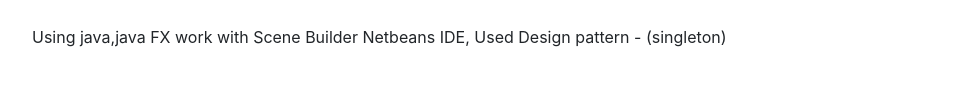
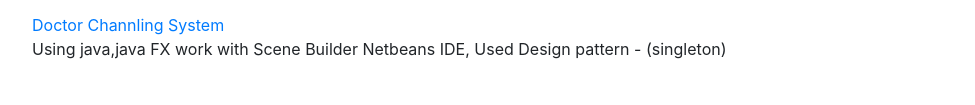
Before and after one commit to mghkeshawa1/mghkeshawa1.github.io, a website with bundled scripts: page index.html in a window 1280 px wide. Shown: the part 1227-1332 px from the top of the page, without its empty margins (288-1263 px from the left). Built offline with nearby package versions, Linux system fonts and the light colour scheme; files whose address does not match are found by name; a web font is replaced by a local one.

Commit message:
Update index.html

```diff
--- a/index.html
+++ b/index.html
@@ -140,6 +140,8 @@
              <h3 class="mb-0">Doctor channeling System</h3>
                 <img class="images " width="250px"src="img/2.jpeg" alt="">
              <div class="subheading mb-3">Standalone application</div>
+             <a  style="clear:both"href=" https://github.com/mghkeshawa1/doctor-chanelling-System">Doctor Channling System</a>
+
              <p>Using java,java FX work with Scene Builder Netbeans IDE, Used Design pattern - (singleton)</p>
            </div>
 
```
